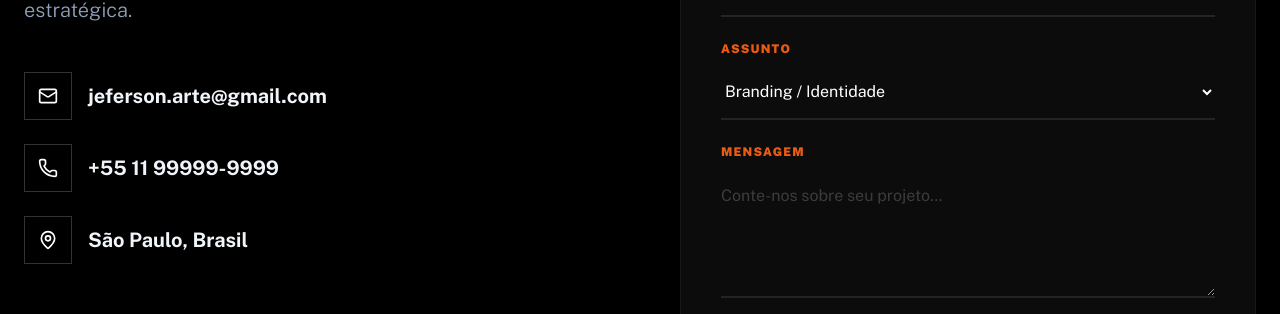
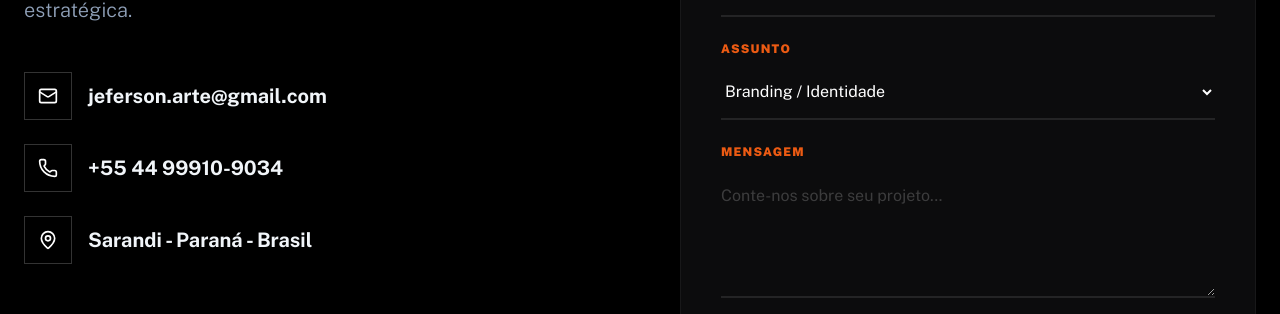
Before and after one commit to Jeferson-Bureau/Jeferson_Design_Bureau, a React (Vite) app: page / in a window 1280 px wide. Shown: the part 5513-5827 px from the top of the page. Built offline with nearby package versions, Linux system fonts and the light colour scheme.

Commit message:
feat: Implement the initial React application for the Jeferson Design Bureau website.

```diff
--- a/src/App.tsx
+++ b/src/App.tsx
@@ -398,16 +398,20 @@ export default function App() {
                 </p>
                 <div className="space-y-6">
                   {[
-                    { icon: Mail, text: 'jeferson.arte@gmail.com' },
-                    { icon: Phone, text: '+55 11 99999-9999' },
-                    { icon: MapPin, text: 'São Paulo, Brasil' }
+                    { icon: Mail, text: 'jeferson.arte@gmail.com', href: 'mailto:jeferson.arte@gmail.com' },
+                    { icon: Phone, text: '+55 44 99910-9034', href: 'tel:+5544999109034' },
+                    { icon: MapPin, text: 'Sarandi - Paraná - Brasil' }
                   ].map((item, idx) => (
-                    <div key={idx} className="flex items-center gap-4 group cursor-pointer">
+                    <a
+                      key={idx}
+                      href={item.href}
+                      className={`flex items-center gap-4 group transition-all ${item.href ? 'cursor-pointer hover:text-primary' : 'cursor-default'}`}
+                    >
                       <div className="w-12 h-12 flex items-center justify-center border border-white/20 group-hover:bg-primary transition-all">
-                        <item.icon className="w-5 h-5 text-white group-hover:text-black" />
+                        <item.icon className={`w-5 h-5 text-white ${item.href ? 'group-hover:text-black' : ''}`} />
                       </div>
                       <span className="text-xl font-bold">{item.text}</span>
-                    </div>
+                    </a>
                   ))}
                 </div>
               </div>
```
